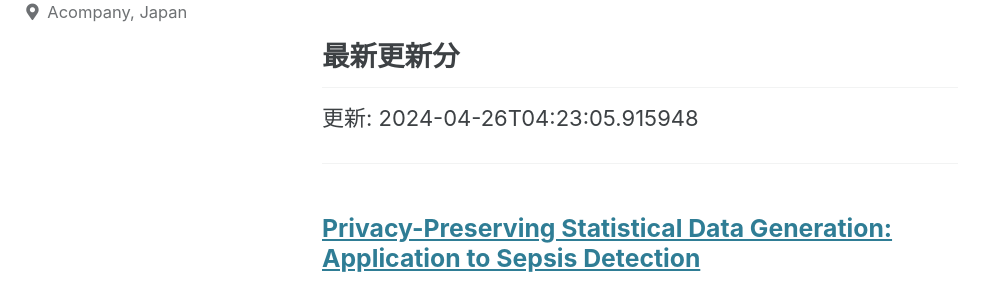
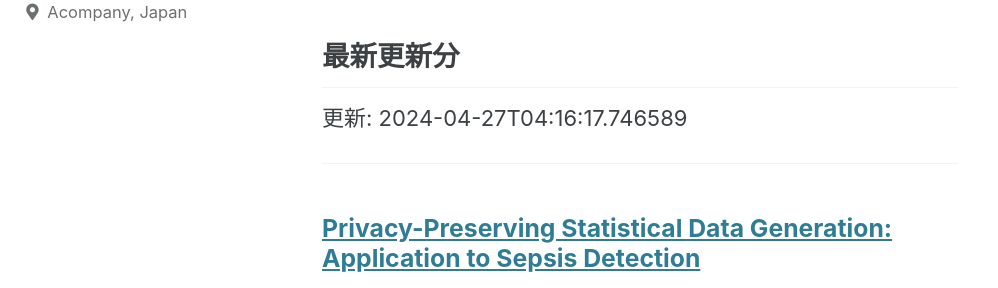
Before and after one commit to haruhisa-enomoto/arxiv-privacy-tech, a Jekyll site: the page built from index.md, in a window 1280 px wide and 900 px high, scrolled down 713 px. Shown: the part 155-443 px from the top of the window, without its empty margins (0-998 px from the left). Built offline with Jekyll 4.4.1, drawn with Linux system fonts in a browser that asks for light colours; cached includes are drawn as plain includes; formulas are drawn with MathJax 3.

Commit message:
:robot: Automate updates

```diff
--- a/index.md
+++ b/index.md
@@ -26,7 +26,7 @@ To be written.
 
 ## 最新更新分
 
-更新: 2024-04-26T04:23:05.915948
+更新: 2024-04-27T04:16:17.746589
 
 - - -
 
```
